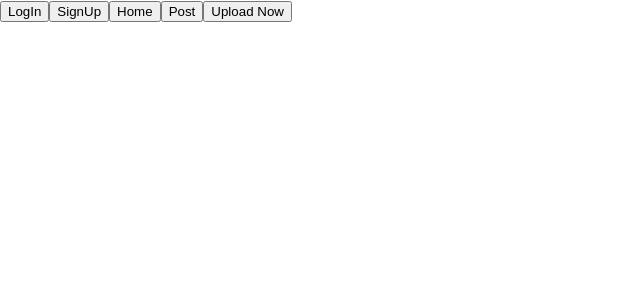
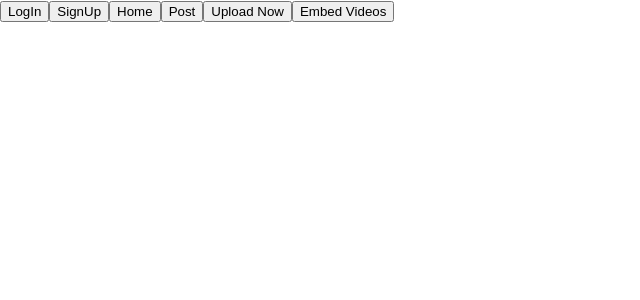
Before and after one commit to Karancse/ReeLearn, a React (Create React App) app in the folder client/my-react-app/: page / in a window 1280 px wide. Shown: the top 300 px of the page, without its empty margins (0-640 px from the left). Built offline with nearby package versions, Linux system fonts and the light colour scheme.

Commit message:
Update WelcomePage.js

```diff
--- a/client/my-react-app/src/WelcomePage.js
+++ b/client/my-react-app/src/WelcomePage.js
@@ -13,6 +13,7 @@ class WelcomePanel extends React.Component {
                 <button className='homePageNav' onClick={() => this.props.onClick('homePage')}>Home</button>
                 <button className='postDetailsNav' onClick={() => this.props.onClick('postDetails')}>Post</button>
                 <button className='uploadNowNav' onClick={() => this.props.onClick('uploadNow')}>Upload Now</button>
+                <button className="embedVideoNav" onClick={() => this.props.onClick('embedVideos')}>Embed Videos</button>
             </div>
         )
     }
```
